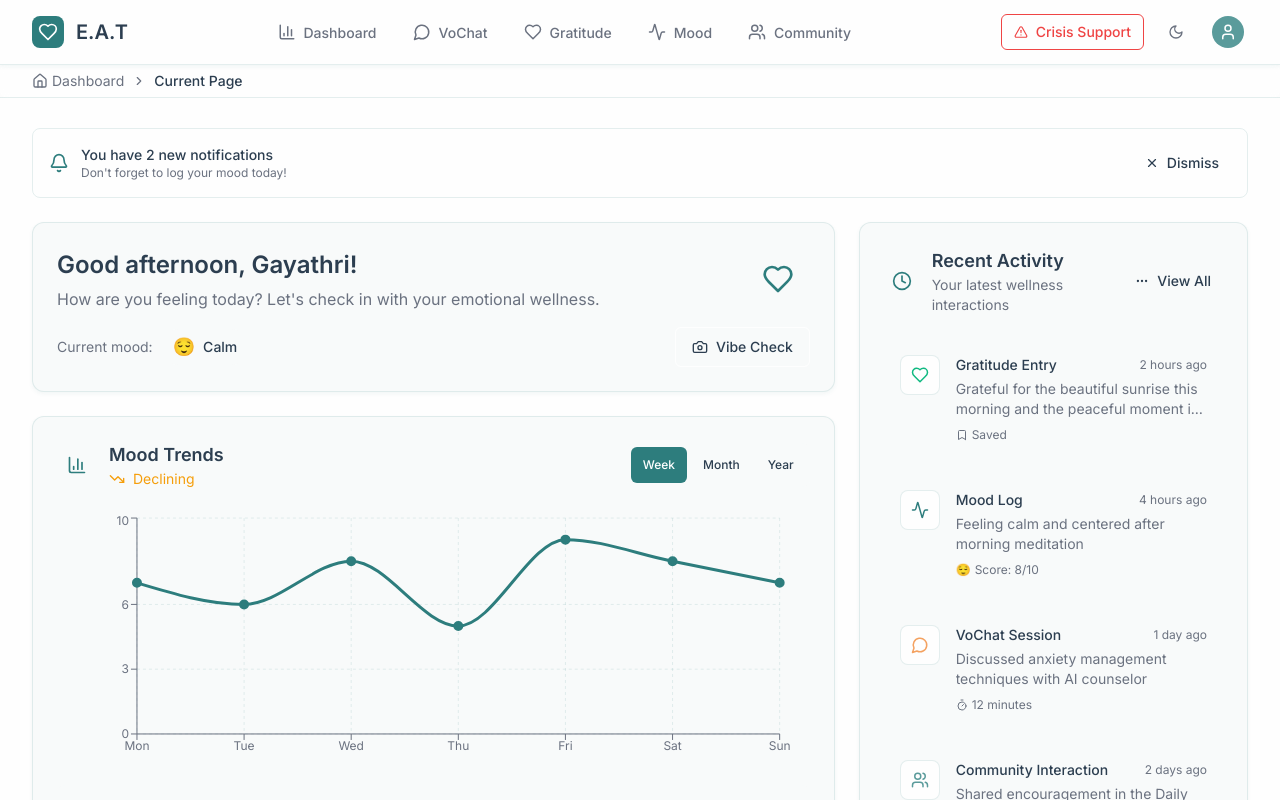
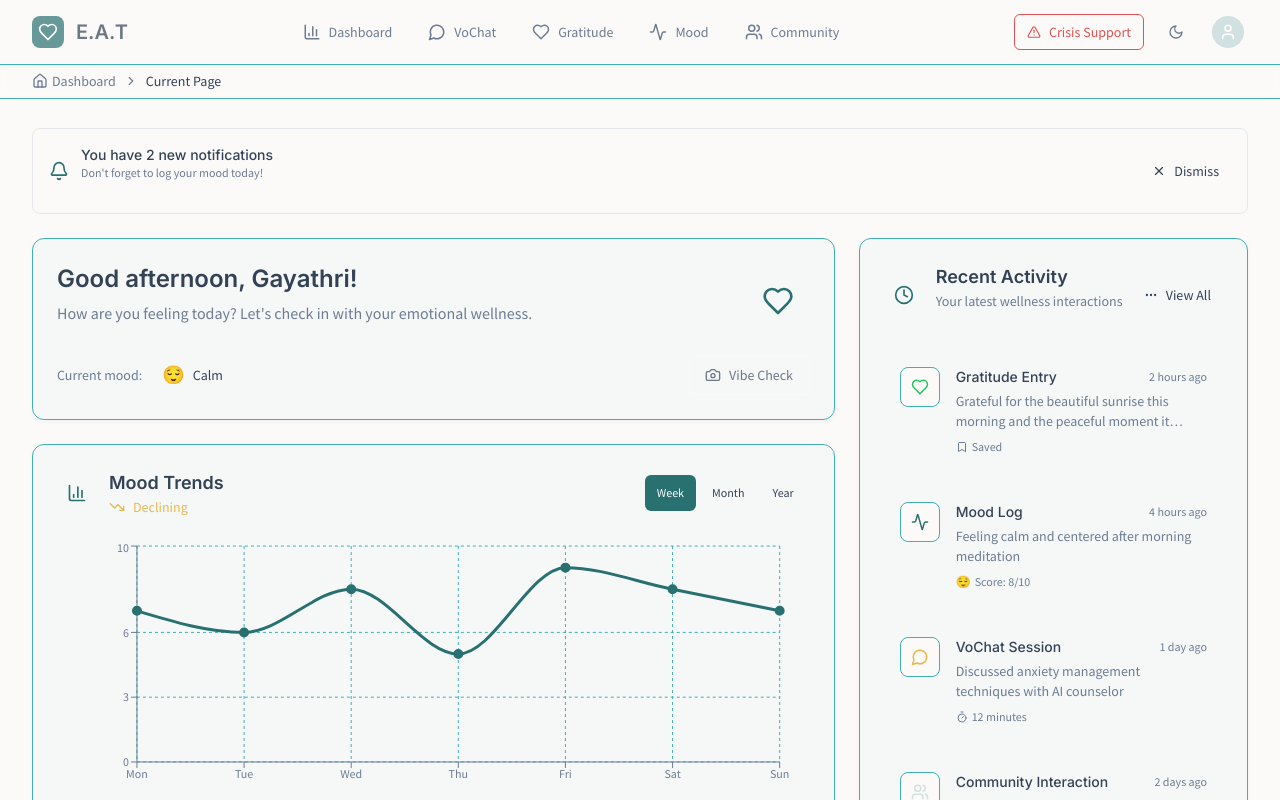
Before and after one commit to gayathriparsam/EAT-Project, a React (Vite) app: page / in a window 1280 px wide. Shown: the top 800 px of the page. Built offline with nearby package versions, Linux system fonts and the light colour scheme.

Commit message:
Update project template to latest version

```diff
--- a/jsconfig.json
+++ /dev/null
@@ -1,5 +0,0 @@
-{
-  "compilerOptions": {
-    "baseUrl": "./src"
-  }
-}
--- a/src/styles/index.css
+++ b/src/styles/index.css
@@ -1,12 +1,139 @@
-body {
-  margin: 0;
-  padding: 0;
-  font-family: Inter;
+@tailwind base;
+@tailwind components;
+@tailwind utilities;
+
+/* CSS Variables for Design System */
+:root {
+  /* Color Variables - HSL values for theming */
+  --color-border: hsl(180, 47%, 47%);
+  --color-input: hsl(26, 37%, 98%);
+  --color-ring: hsl(180, 47%, 30%);
+  --color-background: hsl(26, 37%, 98%);
+  --color-foreground: hsl(215, 25%, 27%);
+  --color-primary: hsl(180, 47%, 30%);
+  --color-primary-foreground: hsl(0, 0%, 100%);
+  --color-secondary: hsl(180, 20%, 85%);
+  --color-secondary-foreground: hsl(0, 0%, 100%);
+  --color-destructive: hsl(0, 70%, 60%);
+  --color-destructive-foreground: hsl(0, 0%, 100%);
+  --color-muted: hsl(180, 15%, 97%);
+  --color-muted-foreground: hsl(215, 15%, 50%);
+  --color-accent: hsl(43, 75%, 60%);
+  --color-accent-foreground: hsl(0, 0%, 100%);
+  --color-popover: hsl(26, 37%, 98%);
+  --color-popover-foreground: hsl(215, 25%, 27%);
+  --color-card: hsl(180, 15%, 97%);
+  --color-card-foreground: hsl(215, 25%, 27%);
+  --color-success: hsl(142, 71%, 45%);
+  --color-success-foreground: hsl(0, 0%, 100%);
+  --color-warning: hsl(43, 75%, 60%);
+  --color-warning-foreground: hsl(0, 0%, 100%);
+  --color-error: hsl(0, 70%, 60%);
+  --color-error-foreground: hsl(0, 0%, 100%);
+  --color-surface: hsl(180, 15%, 97%);
+  --color-text-primary: hsl(215, 25%, 27%);
+  --color-text-secondary: hsl(215, 15%, 50%);
 }
 
+.dark {
+  --color-border: hsl(180, 20%, 25%);
+  --color-input: hsl(215, 20%, 15%);
+  --color-ring: hsl(180, 47%, 70%);
+  --color-background: hsl(215, 28%, 10%);
+  --color-foreground: hsl(210, 40%, 98%);
+  --color-primary: hsl(180, 47%, 70%);
+  --color-primary-foreground: hsl(215, 28%, 10%);
+  --color-secondary: hsl(215, 15%, 20%);
+  --color-secondary-foreground: hsl(210, 40%, 98%);
+  --color-destructive: hsl(0, 62%, 30%);
+  --color-destructive-foreground: hsl(210, 40%, 98%);
+  --color-muted: hsl(215, 15%, 15%);
+  --color-muted-foreground: hsl(215, 20%, 65%);
+  --color-accent: hsl(43, 75%, 50%);
+  --color-accent-foreground: hsl(215, 28%, 10%);
+  --color-popover: hsl(215, 20%, 15%);
+  --color-popover-foreground: hsl(210, 40%, 98%);
+  --color-card: hsl(215, 15%, 15%);
+  --color-card-foreground: hsl(210, 40%, 98%);
+  --color-success: hsl(142, 71%, 35%);
+  --color-success-foreground: hsl(210, 40%, 98%);
+  --color-warning: hsl(43, 75%, 50%);
+  --color-warning-foreground: hsl(215, 28%, 10%);
+  --color-error: hsl(0, 62%, 30%);
+  --color-error-foreground: hsl(210, 40%, 98%);
+  --color-surface: hsl(215, 15%, 15%);
+  --color-text-primary: hsl(210, 40%, 98%);
+  --color-text-secondary: hsl(215, 20%, 65%);
+}
+
+/* Custom Keyframes */
+@keyframes breathe {
+  0%, 100% { transform: scale(1); opacity: 0.7; }
+  50% { transform: scale(1.05); opacity: 1; }
+}
+
+@keyframes gentlePulse {
+  0%, 100% { opacity: 1; }
+  50% { opacity: 0.6; }
+}
+
+@keyframes voiceRipple {
+  0% { transform: scale(0.8); opacity: 1; }
+  100% { transform: scale(2.4); opacity: 0; }
+}
+
+/* Base Styles */
 * {
   box-sizing: border-box;
   line-height: normal;
   font-family: inherit;
   margin: unset;
 }
+
+body {
+  margin: 0;
+  padding: 0;
+  font-family: 'Source Sans Pro', sans-serif;
+  background-color: var(--color-background);
+  color: var(--color-foreground);
+  line-height: 1.6;
+  -webkit-font-smoothing: antialiased;
+  -moz-osx-font-smoothing: grayscale;
+}
+
+/* Typography */
+h1, h2, h3, h4, h5, h6 {
+  font-family: 'Inter', sans-serif;
+  font-weight: 600;
+  line-height: 1.2;
+  color: var(--color-text-primary);
+}
+
+p {
+  color: var(--color-text-primary);
+  margin-bottom: 1rem;
+}
+
+/* Focus styles for accessibility */
+*:focus-visible {
+  outline: 2px solid var(--color-primary);
+  outline-offset: 2px;
+}
+
+/* Scrollbar styling */
+::-webkit-scrollbar {
+  width: 8px;
+}
+
+::-webkit-scrollbar-track {
+  background: var(--color-muted);
+}
+
+::-webkit-scrollbar-thumb {
+  background: var(--color-border);
+  border-radius: 4px;
+}
+
+::-webkit-scrollbar-thumb:hover {
+  background: var(--color-primary);
+}
--- /dev/null
+++ b/vite.config.js
@@ -0,0 +1,27 @@
+import { componentTagger } from "lovable-tagger";
+import react from "@vitejs/plugin-react";
+import { defineConfig } from "vite";
+import tsconfigPaths from "vite-tsconfig-paths";
+import path from "path";
+
+// https://vitejs.dev/config/
+export default defineConfig(({ mode }) => ({
+  server: {
+    host: "::",
+    port: 8080,
+  },
+  plugins: [
+    react(),
+    mode === 'development' && componentTagger(),
+    tsconfigPaths(),
+  ].filter(Boolean),
+  resolve: {
+    alias: {
+      "@": path.resolve(__dirname, "./src"),
+    },
+  },
+  build: {
+    outDir: "dist",
+    chunkSizeWarningLimit: 2000,
+  },
+}));
--- a/vite.config.mjs
+++ /dev/null
@@ -1,21 +0,0 @@
-import tagger from "@dhiwise/component-tagger";
-import react from "@vitejs/plugin-react";
-import { defineConfig } from "vite";
-import tsconfigPaths from "vite-tsconfig-paths";
-
-// https://vitejs.dev/config/
-export default defineConfig({
-  // This changes the out put dir from dist to build
-  // comment this out if that isn't relevant for your project
-  build: {
-    outDir: "dist",
-    chunkSizeWarningLimit: 2000,
-  },
-  plugins: [tsconfigPaths(), react(), tagger()],
-  server: {
-    port: "4028",
-    host: "0.0.0.0",
-    strictPort: true,
-    allowedHosts: [".amazonaws.com", ".builtwithrocket.new"],
-  },
-});
--- a/vite.config.ts
+++ /dev/null
@@ -1,21 +0,0 @@
-import tagger from "@dhiwise/component-tagger";
-import react from "@vitejs/plugin-react";
-import { defineConfig } from "vite";
-import tsconfigPaths from "vite-tsconfig-paths";
-
-// https://vitejs.dev/config/
-export default defineConfig({
-  // This changes the out put dir from dist to build
-  // comment this out if that isn't relevant for your project
-  build: {
-    outDir: "dist",
-    chunkSizeWarningLimit: 2000,
-  },
-  plugins: [tsconfigPaths(), react(), tagger()],
-  server: {
-    port: 8080,
-    host: "0.0.0.0",
-    strictPort: true,
-    allowedHosts: [".amazonaws.com", ".builtwithrocket.new"],
-  },
-});
```
